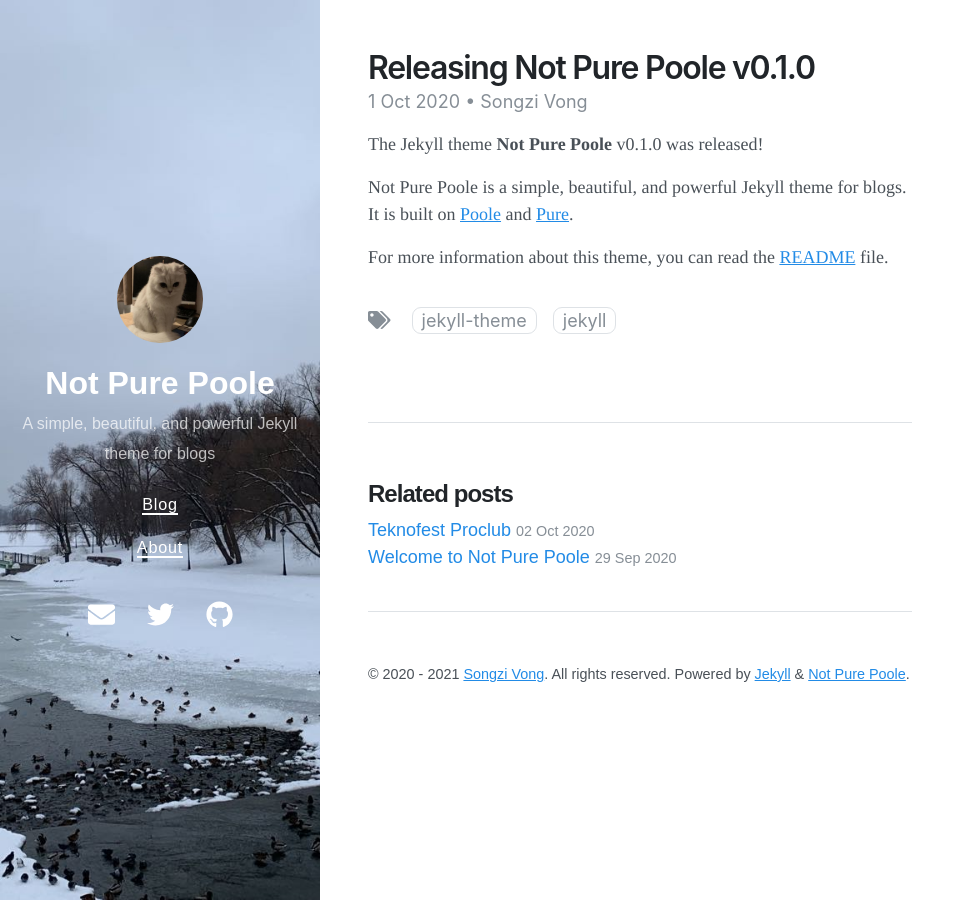
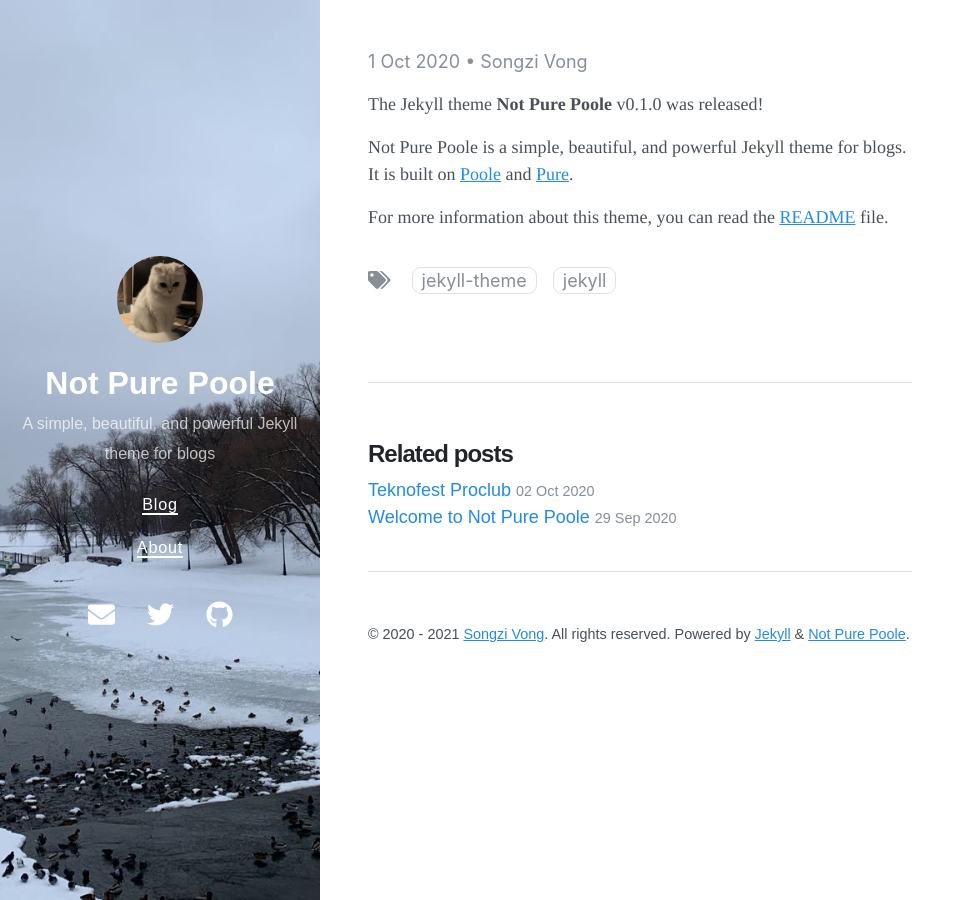
Before and after one commit to stackbit-projects/farisproclub-29731, a Jekyll site: the page built from _posts/2020-10-01-releasing-not-pure-poole-v0-1-0.md, in a window 1280 px wide. Shown: the whole page, without its empty margins (0-972 px from the left). Built offline with Jekyll 4.4.1, drawn with Linux system fonts in a browser that asks for light colours; nearby versions of some CDN libraries.

Commit message:
2020-10-01-releasing-not-pure-poole-v0-1-0.md: updated title

```diff
--- a/_posts/2020-10-01-releasing-not-pure-poole-v0-1-0.md
+++ b/_posts/2020-10-01-releasing-not-pure-poole-v0-1-0.md
@@ -1,11 +1,11 @@
 ---
 layout: post
-title: Releasing Not Pure Poole v0.1.0
+title: ''
 author: Songzi Vong
 tags:
-- jekyll theme
-- jekyll
-date: 2020-10-01 13:56 +0800
+  - jekyll theme
+  - jekyll
+date: '2020-10-01 13:56 +0800'
 ---
 The Jekyll theme **Not Pure Poole** v0.1.0 was released!
 
```
